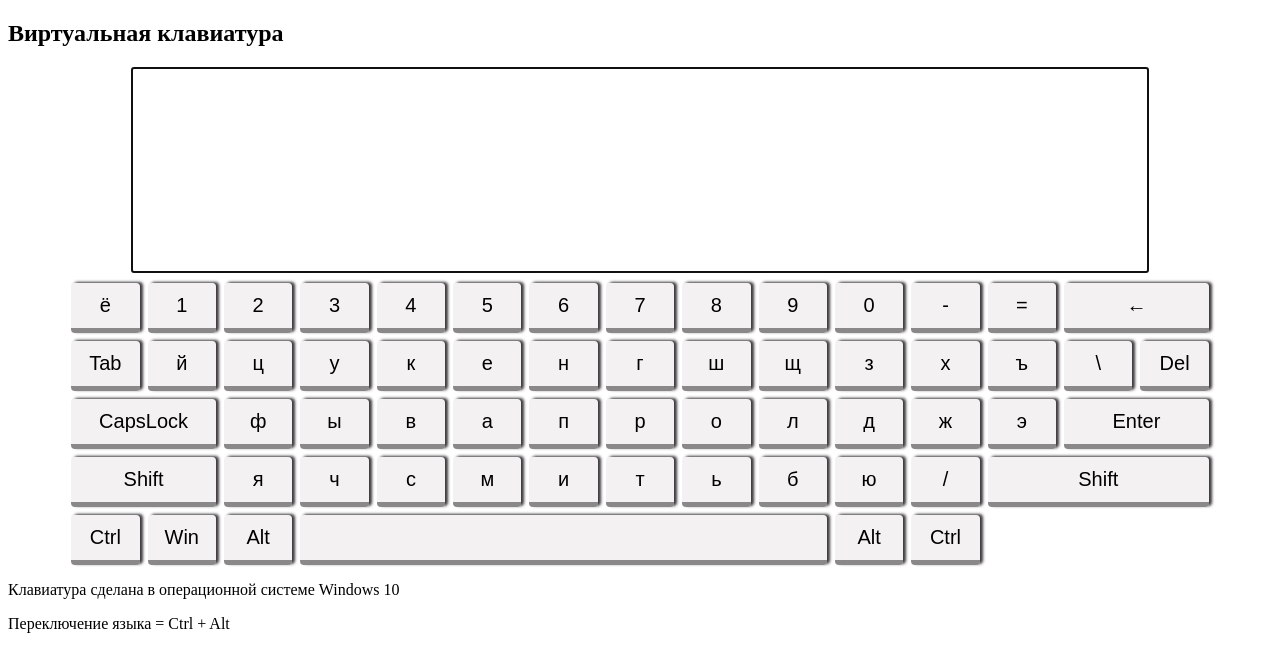
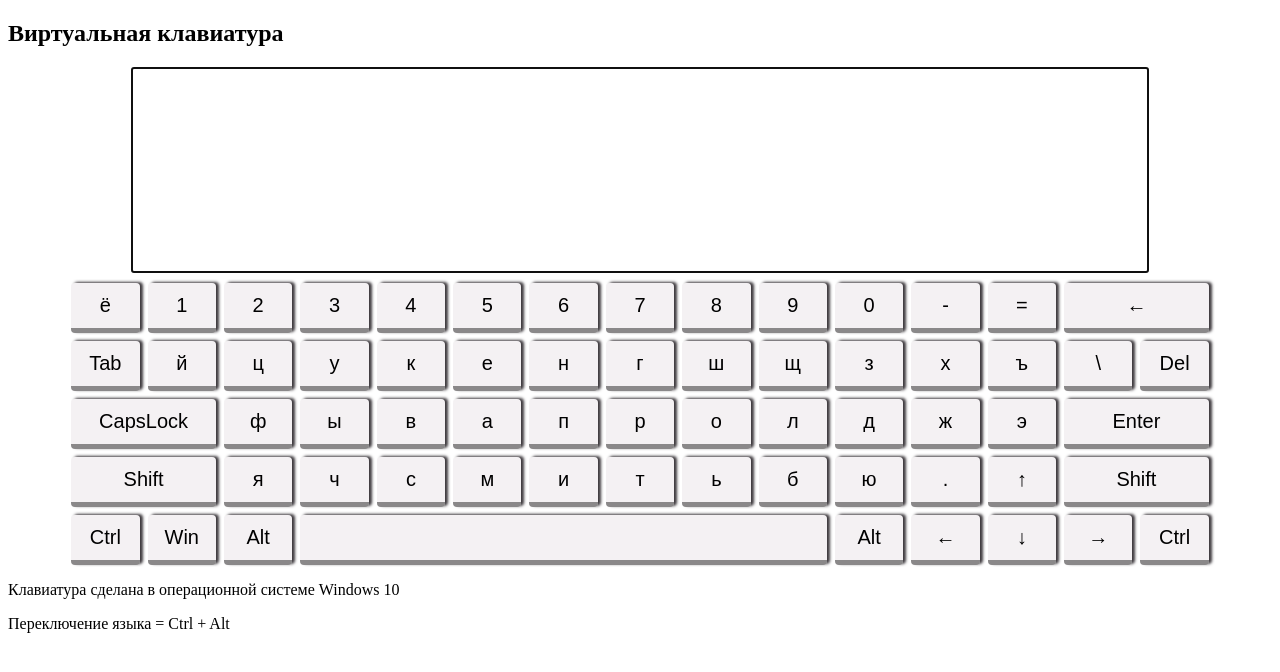
Before and after one commit to Marr777/virtual-keyboard, a website: page source/index.html in a window 1280 px wide. Both pictures are taken after a click on the button 105 px from the left and 365 px from the top of the page. Drawn offline with Linux system fonts and the light colour scheme.

Commit message:
feat: add arrow keys

```diff
--- a/source/js/keys.js
+++ b/source/js/keys.js
@@ -156,7 +156,10 @@ const Keys = [
     ru: 'ю', en: '.', code: 'Period', enShift: '>',
   },
   {
-    ru: '/', en: '/', code: 'Slash', ruShift: ',', enShift: '?',
+    ru: '.', en: '/', code: 'Slash', ruShift: ',', enShift: '?',
+  },
+  {
+    ru: '↑', en: '↑', code: 'ArrowUp',
   },
   {
     ru: 'Shift', en: 'Shift', code: 'ShiftRight', isShift: true, isFnKey: true,
@@ -175,6 +178,15 @@ const Keys = [
   },
   {
     ru: 'Alt', en: 'Alt', code: 'AltRight', isFnKey: true,
+  },
+  {
+    ru: '←', en: '←', code: 'ArrowLeft',
+  },
+  {
+    ru: '↓', en: '↓', code: 'ArrowDown',
+  },
+  {
+    ru: '→', en: '→', code: 'ArrowRight',
   },
   {
     ru: 'Ctrl', en: 'Ctrl', code: 'ControlRight', isFnKey: true,
@@ -242,6 +254,16 @@ const onDelBtnClick = () => {
   }
 }
 
+const addLetter = (field, btn) => {
+  if (field === document.activeElement) {
+    const beforeSelect = field.value.slice(0, field.selectionStart);
+    const afterSelect = field.value.slice(field.selectionEnd, field.value.length)
+    field.value = `${beforeSelect}${btn.textContent}${afterSelect}`;
+    field.selectionStart = field.selectionEnd = beforeSelect.length + 1;
+  } else {
+    field.value += btn.textContent;
+  }
+}
 // рендеринг кнопок
 const renderKey = (key, lang) => {
   const keyBtn = document.createElement('button');
@@ -256,14 +278,7 @@ const renderKey = (key, lang) => {
     const output = document.querySelector('.output');
     output.focus();
     if (!key.isFnKey) {
-        const beforeSelect = output.value.slice(0, output.selectionStart);
-        const afterSelect = output.value.slice(output.selectionEnd, output.value.length);
-        if (beforeSelect && afterSelect) {
-          output.value = `${beforeSelect}${keyBtn.textContent}${afterSelect}`;
-          output.selectionStart = output.selectionEnd = beforeSelect.length + 1;
-        } else {
-          output.value += keyBtn.textContent;
-        }
+      addLetter(output, keyBtn);
     }
     if (key.code === 'Backspace') {
       onBackSpaceClick();
@@ -303,15 +318,7 @@ const typeButton = (evt) => {
   const currentDataKey = Keys.find((key) => key.code === evt.code);
   if (currentDataKey && !currentDataKey.isFnKey) {
     const output = document.querySelector('.output');
-    if (output === document.activeElement) {
-      const beforeSelect = output.value.slice(0, output.selectionStart);
-      const afterSelect = output.value.slice(output.selectionEnd, output.value.length)
-      output.value = `${beforeSelect}${currentKey.textContent}${afterSelect}`;
-      output.selectionStart = output.selectionEnd = beforeSelect.length + 1;
-    } else {
-      output.value += currentKey.textContent;
-    }
-
+    addLetter(output, currentKey);
   }
 }
 
--- a/source/style.css
+++ b/source/style.css
@@ -32,7 +32,8 @@
 }
 
 .Backspace,
-.Enter {
+.Enter,
+.ShiftRight {
   grid-column: -3/-1;
   width: 100%;
 }
@@ -74,10 +75,6 @@
   margin: auto;
 }
 
-.ShiftRight {
-  grid-column: -4/-1;
-}
-
 .Space {
   grid-column: 4/11;
 }
```
